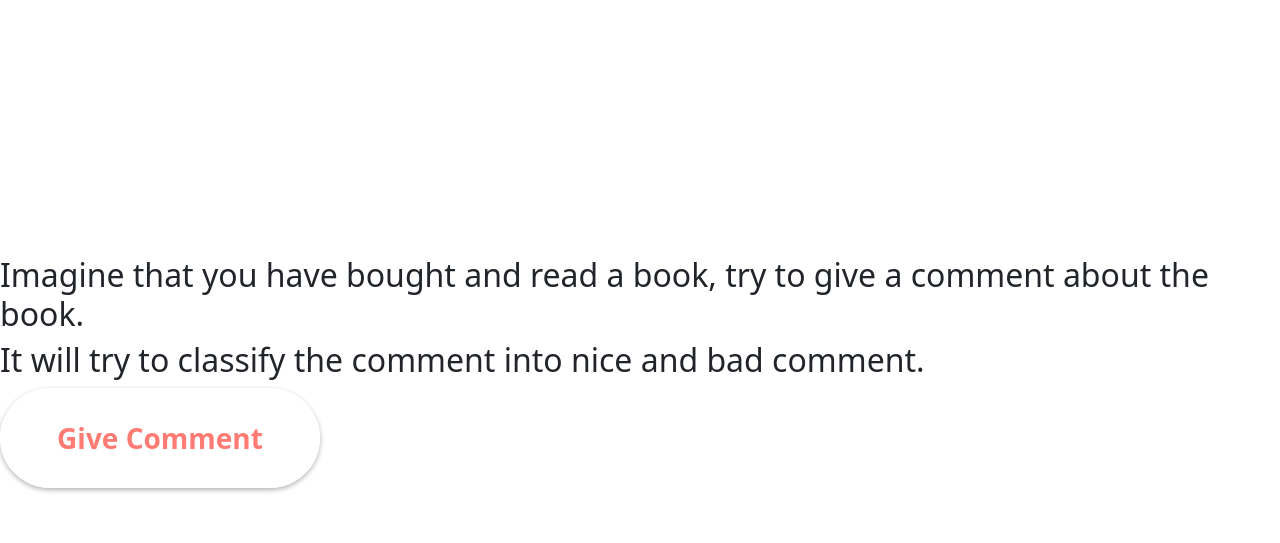
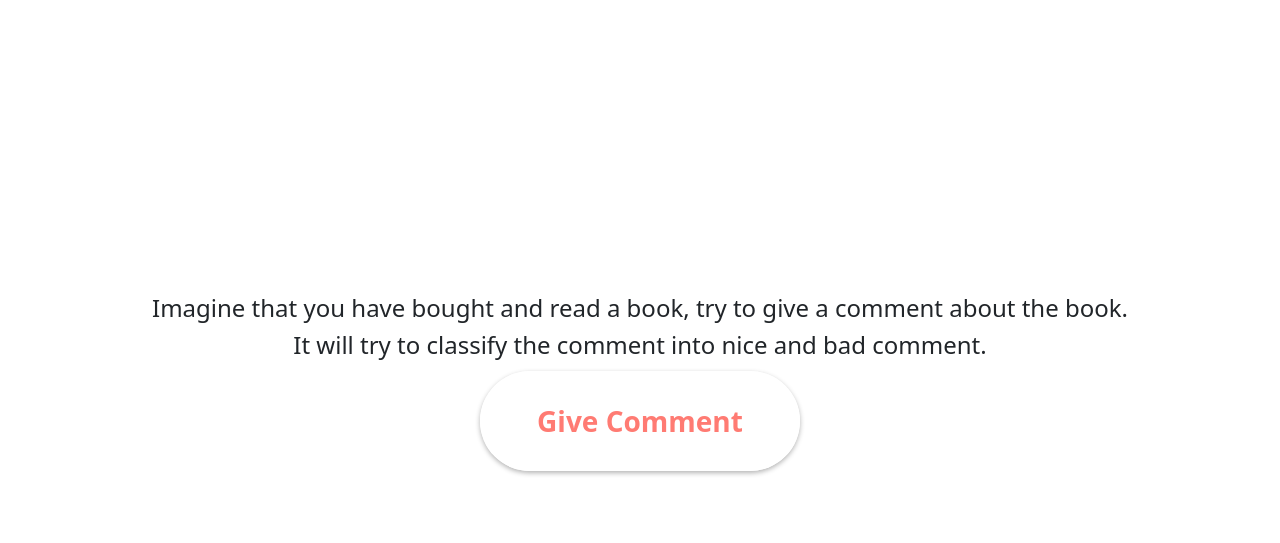
Before and after one commit to JuanSamuel1/Sentiment-Analysis, a Flask app: page / in a window 1280 px wide. Shown: the top 543 px of the page. Run offline with Flask 2, Linux system fonts and the light colour scheme; style sheets or scripts are compiled from the project's sources; parts of the project's set-up code (start-up, migrations or seed data) failed here and were passed over.

Commit message:
update index.html

```diff
--- a/static/scss/style.scss
+++ b/static/scss/style.scss
@@ -63,6 +63,11 @@ body {
 .c-formContainer {
     position: relative;
     font-weight: 700;
+    align-items: center;
+    text-align: center;
+    display: inline-block;
+    margin: 0 auto;
+    padding: 3px;
 }
 
 .c-form,
@@ -120,6 +125,19 @@ body {
     transition: 0s;
 }
 
+.explanation{
+    margin:auto;
+    align-items : center;
+    text-align : center;
+}
+
+.whole{
+    margin: auto;
+    align-items: center;
+    text-align: center;
+    width: 100%;
+}
+
 .c-form__input {
     color: $your-pink;
     height: 100%;
--- a/templates/index.html
+++ b/templates/index.html
@@ -14,8 +14,8 @@
 <body>
     <div class="whole">
     <div class= "explanation">
-        <h2>Imagine that you have bought and read a book, try to give a comment about the book.</h2>
-        <h2>It will try to classify the comment into nice and bad comment.</h2>
+        <h4>Imagine that you have bought and read a book, try to give a comment about the book.</h4>
+        <h4>It will try to classify the comment into nice and bad comment.</h4>
     </div>
     <input class="c-checkbox" type="checkbox" id="checkbox">
     <div class="c-formContainer predictionContainer">
```
